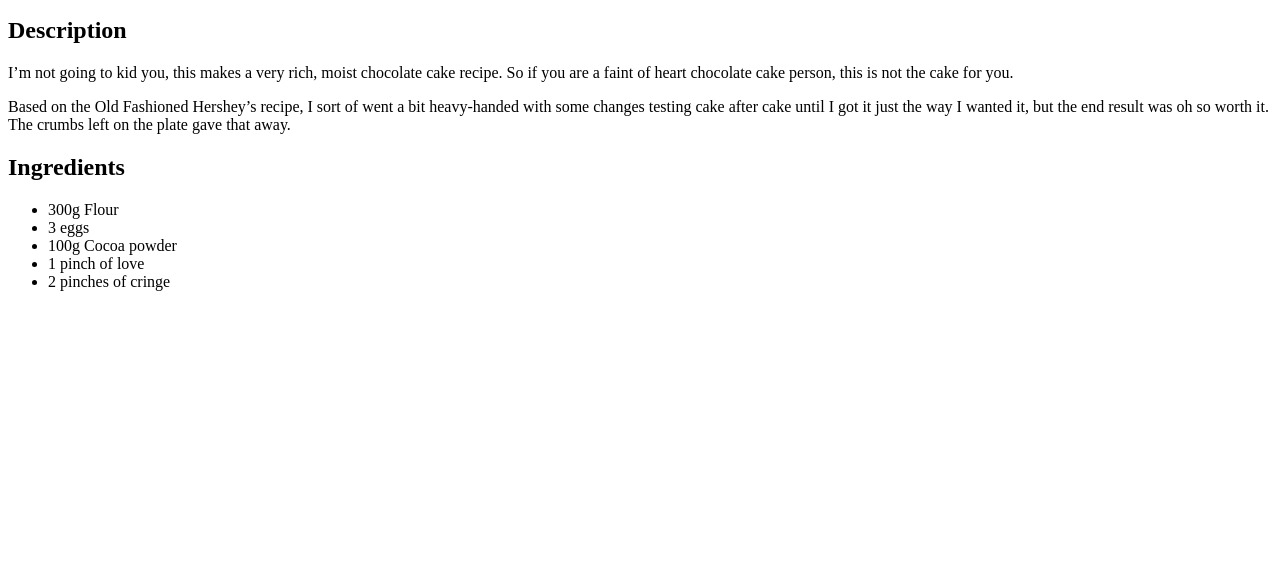
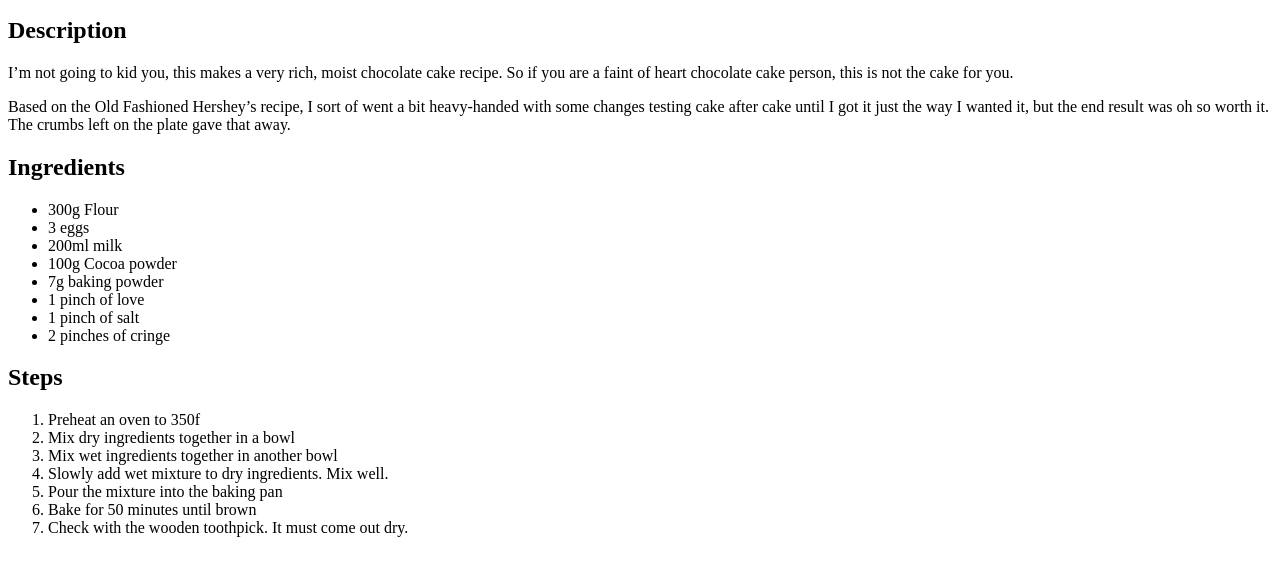
Before and after one commit to Echoesinhead/odin-recipes, a plain HTML site: page recipes/choco-cake.html in a window 1280 px wide. Shown: the part 101-676 px from the top of the page. Drawn offline with Linux system fonts and the light colour scheme.

Commit message:
Added list of steps to choco-cake

```diff
--- a/recipes/choco-cake.html
+++ b/recipes/choco-cake.html
@@ -22,9 +22,22 @@
         <ul>
             <li>300g Flour</li>
             <li>3 eggs</li>
+            <li>200ml milk</li>
             <li>100g Cocoa powder</li>
+            <li>7g baking powder</li>
             <li>1 pinch of love</li>
+            <li>1 pinch of salt</li>
             <li>2 pinches of cringe</li>
         </ul>
+        <h2>Steps</h2>
+        <ol>
+            <li>Preheat an oven to 350f</li>
+            <li>Mix dry ingredients together in a bowl</li>
+            <li>Mix wet ingredients together in another bowl</li>
+            <li>Slowly add wet mixture to dry ingredients. Mix well.</li>
+            <li>Pour the mixture into the baking pan</li>
+            <li>Bake for 50 minutes until brown</li>
+            <li>Check with the wooden toothpick. It must come out dry.</li>
+        </ol>
     </body>
 </html>
```
